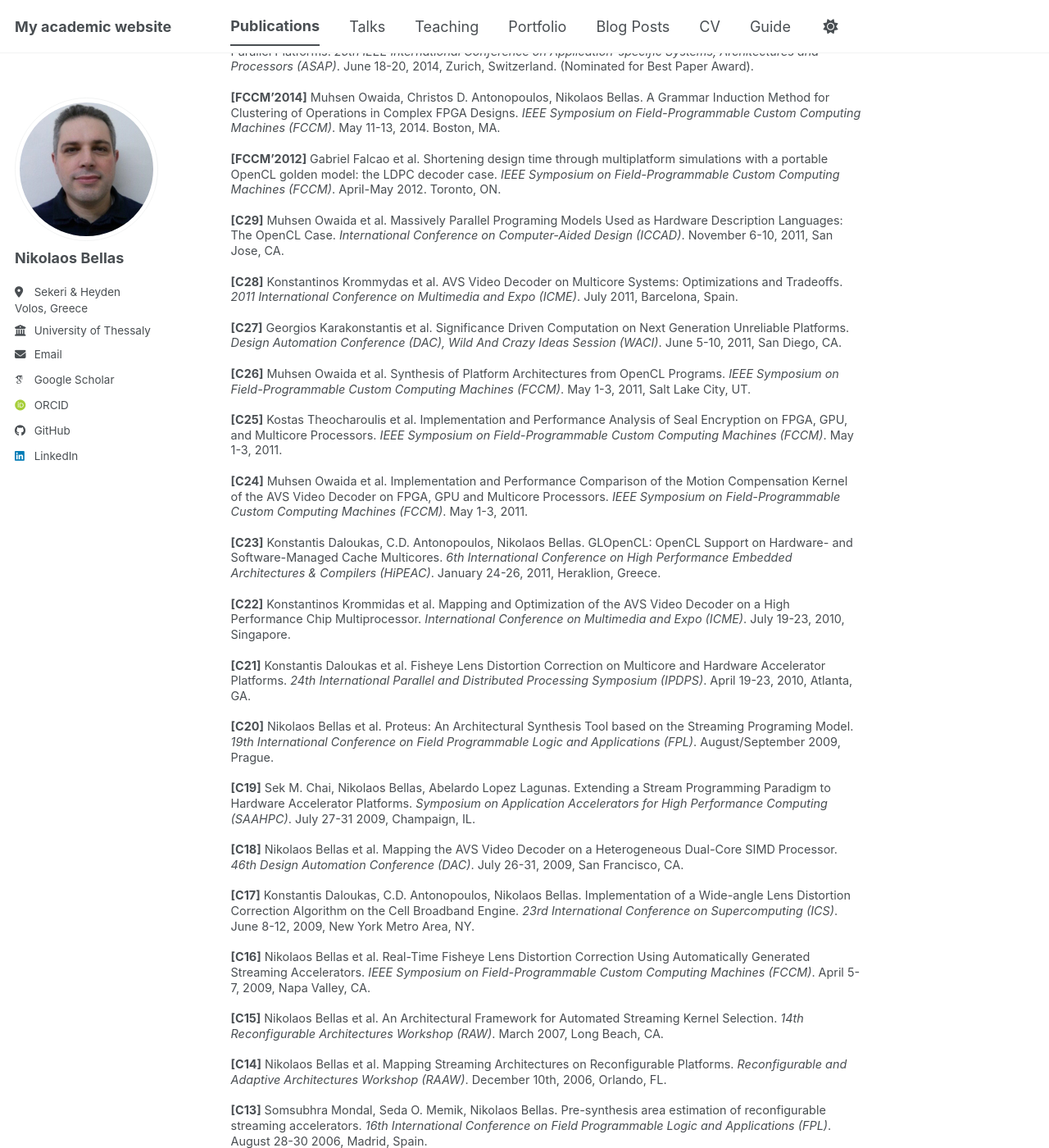
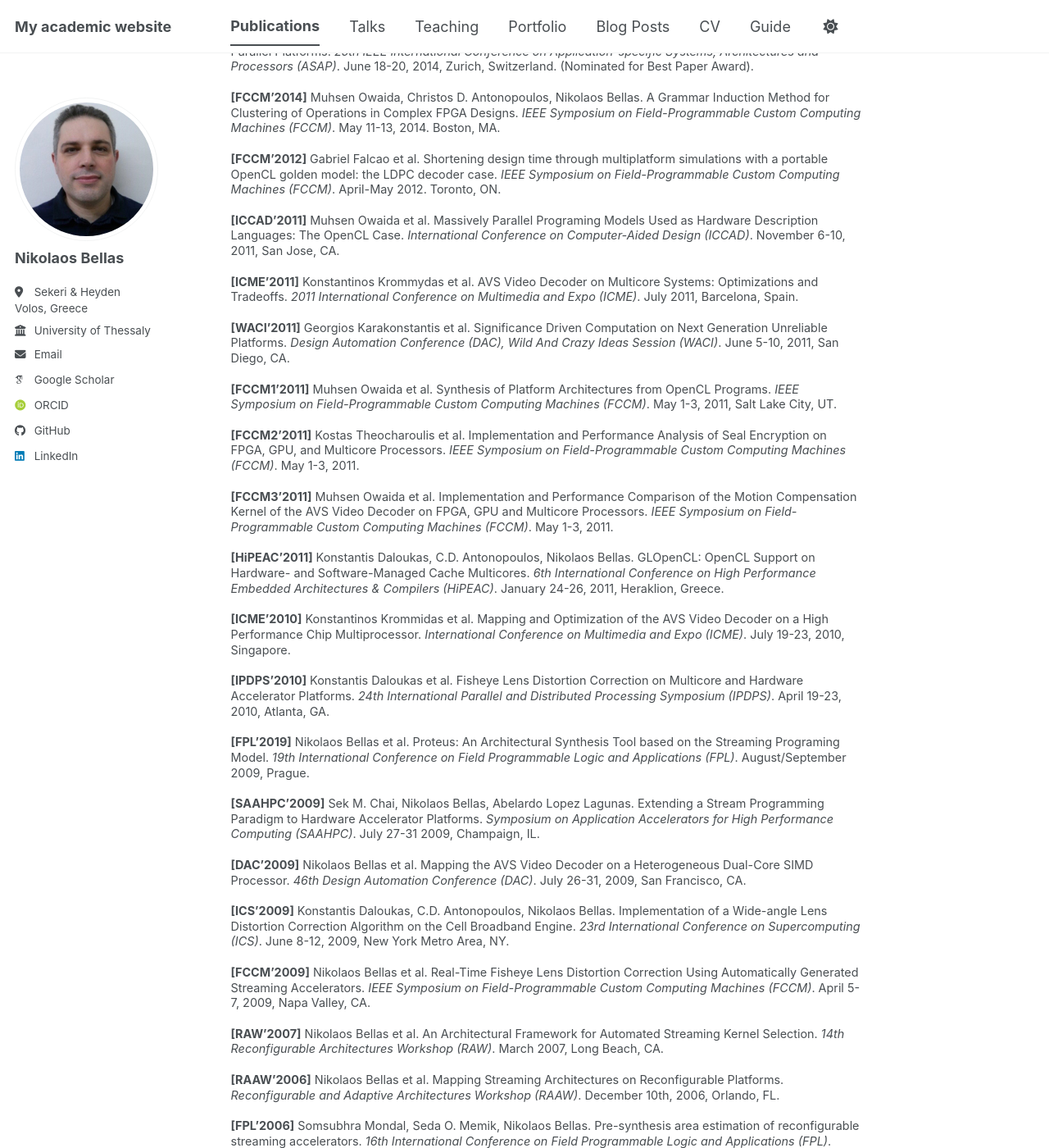
Before and after one commit to nbellas/nbellas.github.io, a Jekyll site: the page built from _publications/publications.md, in a window 1280 px wide and 1400 px high, scrolled down 3423 px. Shown: the whole window at 82% size. Built offline with Jekyll 4.4.1, drawn with Linux system fonts in a browser that asks for light colours; some web fonts are replaced; a script bundle is joined from its source files by our own code; library files that are not in the unit come from our copies; some of the changed text lies outside the part shown.

Commit message:
Update publications.md

```diff
--- a/_publications/publications.md
+++ b/_publications/publications.md
@@ -106,62 +106,62 @@ Dynamic Undervolting to Improve Energy Efficiency on Multicore x86 CPUs. *IEEE T
 
 **[FCCM'2012]** Gabriel Falcao et al. Shortening design time through multiplatform simulations with a portable OpenCL golden model: the LDPC decoder case. *IEEE Symposium on Field-Programmable Custom Computing Machines (FCCM)*. April-May 2012. Toronto, ON.
 
-**[C29]** Muhsen Owaida et al. Massively Parallel Programing Models Used as Hardware Description Languages: The OpenCL Case. *International Conference on Computer-Aided Design (ICCAD)*. November 6-10, 2011, San Jose, CA.
+**[ICCAD'2011]** Muhsen Owaida et al. Massively Parallel Programing Models Used as Hardware Description Languages: The OpenCL Case. *International Conference on Computer-Aided Design (ICCAD)*. November 6-10, 2011, San Jose, CA.
 
-**[C28]** Konstantinos Krommydas et al. AVS Video Decoder on Multicore Systems: Optimizations and Tradeoffs. *2011 International Conference on Multimedia and Expo (ICME)*. July 2011, Barcelona, Spain.
+**[ICME'2011]** Konstantinos Krommydas et al. AVS Video Decoder on Multicore Systems: Optimizations and Tradeoffs. *2011 International Conference on Multimedia and Expo (ICME)*. July 2011, Barcelona, Spain.
 
-**[C27]** Georgios Karakonstantis et al. Significance Driven Computation on Next Generation Unreliable Platforms. *Design Automation Conference (DAC), Wild And Crazy Ideas Session (WACI)*. June 5-10, 2011, San Diego, CA.
+**[WACI'2011]** Georgios Karakonstantis et al. Significance Driven Computation on Next Generation Unreliable Platforms. *Design Automation Conference (DAC), Wild And Crazy Ideas Session (WACI)*. June 5-10, 2011, San Diego, CA.
 
-**[C26]** Muhsen Owaida et al. Synthesis of Platform Architectures from OpenCL Programs. *IEEE Symposium on Field-Programmable Custom Computing Machines (FCCM)*. May 1-3, 2011, Salt Lake City, UT.
+**[FCCM1'2011]** Muhsen Owaida et al. Synthesis of Platform Architectures from OpenCL Programs. *IEEE Symposium on Field-Programmable Custom Computing Machines (FCCM)*. May 1-3, 2011, Salt Lake City, UT.
 
-**[C25]** Kostas Theocharoulis et al. Implementation and Performance Analysis of Seal Encryption on FPGA, GPU, and Multicore Processors. *IEEE Symposium on Field-Programmable Custom Computing Machines (FCCM)*. May 1-3, 2011.
+**[FCCM2'2011]** Kostas Theocharoulis et al. Implementation and Performance Analysis of Seal Encryption on FPGA, GPU, and Multicore Processors. *IEEE Symposium on Field-Programmable Custom Computing Machines (FCCM)*. May 1-3, 2011.
 
-**[C24]** Muhsen Owaida et al. Implementation and Performance Comparison of the Motion Compensation Kernel of the AVS Video Decoder on FPGA, GPU and Multicore Processors. *IEEE Symposium on Field-Programmable Custom Computing Machines (FCCM)*. May 1-3, 2011.
+**[FCCM3'2011]** Muhsen Owaida et al. Implementation and Performance Comparison of the Motion Compensation Kernel of the AVS Video Decoder on FPGA, GPU and Multicore Processors. *IEEE Symposium on Field-Programmable Custom Computing Machines (FCCM)*. May 1-3, 2011.
 
-**[C23]** Konstantis Daloukas, C.D. Antonopoulos, Nikolaos Bellas. GLOpenCL: OpenCL Support on Hardware- and Software-Managed Cache Multicores. *6th International Conference on High Performance Embedded Architectures & Compilers (HiPEAC)*. January 24-26, 2011, Heraklion, Greece.
+**[HiPEAC'2011]** Konstantis Daloukas, C.D. Antonopoulos, Nikolaos Bellas. GLOpenCL: OpenCL Support on Hardware- and Software-Managed Cache Multicores. *6th International Conference on High Performance Embedded Architectures & Compilers (HiPEAC)*. January 24-26, 2011, Heraklion, Greece.
 
-**[C22]** Konstantinos Krommidas et al. Mapping and Optimization of the AVS Video Decoder on a High Performance Chip Multiprocessor. *International Conference on Multimedia and Expo (ICME)*. July 19-23, 2010, Singapore.
+**[ICME'2010]** Konstantinos Krommidas et al. Mapping and Optimization of the AVS Video Decoder on a High Performance Chip Multiprocessor. *International Conference on Multimedia and Expo (ICME)*. July 19-23, 2010, Singapore.
 
-**[C21]** Konstantis Daloukas et al. Fisheye Lens Distortion Correction on Multicore and Hardware Accelerator Platforms. *24th International Parallel and Distributed Processing Symposium (IPDPS)*. April 19-23, 2010, Atlanta, GA.
+**[IPDPS'2010]** Konstantis Daloukas et al. Fisheye Lens Distortion Correction on Multicore and Hardware Accelerator Platforms. *24th International Parallel and Distributed Processing Symposium (IPDPS)*. April 19-23, 2010, Atlanta, GA.
 
-**[C20]** Nikolaos Bellas et al. Proteus: An Architectural Synthesis Tool based on the Streaming Programing Model. *19th International Conference on Field Programmable Logic and Applications (FPL)*. August/September 2009, Prague.
+**[FPL'2019]** Nikolaos Bellas et al. Proteus: An Architectural Synthesis Tool based on the Streaming Programing Model. *19th International Conference on Field Programmable Logic and Applications (FPL)*. August/September 2009, Prague.
 
-**[C19]** Sek M. Chai, Nikolaos Bellas, Abelardo Lopez Lagunas. Extending a Stream Programming Paradigm to Hardware Accelerator Platforms. *Symposium on Application Accelerators for High Performance Computing (SAAHPC)*. July 27-31 2009, Champaign, IL.
+**[SAAHPC'2009]** Sek M. Chai, Nikolaos Bellas, Abelardo Lopez Lagunas. Extending a Stream Programming Paradigm to Hardware Accelerator Platforms. *Symposium on Application Accelerators for High Performance Computing (SAAHPC)*. July 27-31 2009, Champaign, IL.
 
-**[C18]** Nikolaos Bellas et al. Mapping the AVS Video Decoder on a Heterogeneous Dual-Core SIMD Processor. *46th Design Automation Conference (DAC)*. July 26-31, 2009, San Francisco, CA.
+**[DAC'2009]** Nikolaos Bellas et al. Mapping the AVS Video Decoder on a Heterogeneous Dual-Core SIMD Processor. *46th Design Automation Conference (DAC)*. July 26-31, 2009, San Francisco, CA.
 
-**[C17]** Konstantis Daloukas, C.D. Antonopoulos, Nikolaos Bellas. Implementation of a Wide-angle Lens Distortion Correction Algorithm on the Cell Broadband Engine. *23rd International Conference on Supercomputing (ICS)*. June 8-12, 2009, New York Metro Area, NY.
+**[ICS'2009]** Konstantis Daloukas, C.D. Antonopoulos, Nikolaos Bellas. Implementation of a Wide-angle Lens Distortion Correction Algorithm on the Cell Broadband Engine. *23rd International Conference on Supercomputing (ICS)*. June 8-12, 2009, New York Metro Area, NY.
 
-**[C16]** Nikolaos Bellas et al. Real-Time Fisheye Lens Distortion Correction Using Automatically Generated Streaming Accelerators. *IEEE Symposium on Field-Programmable Custom Computing Machines (FCCM)*. April 5-7, 2009, Napa Valley, CA.
+**[FCCM'2009]** Nikolaos Bellas et al. Real-Time Fisheye Lens Distortion Correction Using Automatically Generated Streaming Accelerators. *IEEE Symposium on Field-Programmable Custom Computing Machines (FCCM)*. April 5-7, 2009, Napa Valley, CA.
 
-**[C15]** Nikolaos Bellas et al. An Architectural Framework for Automated Streaming Kernel Selection. *14th Reconfigurable Architectures Workshop (RAW)*. March 2007, Long Beach, CA.
+**[RAW'2007]** Nikolaos Bellas et al. An Architectural Framework for Automated Streaming Kernel Selection. *14th Reconfigurable Architectures Workshop (RAW)*. March 2007, Long Beach, CA.
 
-**[C14]** Nikolaos Bellas et al. Mapping Streaming Architectures on Reconfigurable Platforms. *Reconfigurable and Adaptive Architectures Workshop (RAAW)*. December 10th, 2006, Orlando, FL.
+**[RAAW'2006]** Nikolaos Bellas et al. Mapping Streaming Architectures on Reconfigurable Platforms. *Reconfigurable and Adaptive Architectures Workshop (RAAW)*. December 10th, 2006, Orlando, FL.
 
-**[C13]** Somsubhra Mondal, Seda O. Memik, Nikolaos Bellas. Pre-synthesis area estimation of reconfigurable streaming accelerators. *16th International Conference on Field Programmable Logic and Applications (FPL)*. August 28-30 2006, Madrid, Spain.
+**[FPL'2006]** Somsubhra Mondal, Seda O. Memik, Nikolaos Bellas. Pre-synthesis area estimation of reconfigurable streaming accelerators. *16th International Conference on Field Programmable Logic and Applications (FPL)*. August 28-30 2006, Madrid, Spain.
 
-**[C12]** Nikolaos Bellas, Arnold Yanof. An Image Processing Pipeline with Digital Compensation of Low Cost Optics for Mobile Telephony. *International Conference on Multimedia and Expo (ICME)*. July 9-12, 2006, Toronto, Canada.
+**[ICME'2006]** Nikolaos Bellas, Arnold Yanof. An Image Processing Pipeline with Digital Compensation of Low Cost Optics for Mobile Telephony. *International Conference on Multimedia and Expo (ICME)*. July 9-12, 2006, Toronto, Canada.
 
-**[C11]** Chai, Nikolaos Bellas et al. Reconfigurable Streaming Architectures for Embedded Smart Camera Applications. *2nd IEEE Workshop on Embedded Computer Vision*, in conjunction with CVPR. June 18, 2006, New York, NY.
+**[ECVW'2006]** Chai, Nikolaos Bellas et al. Reconfigurable Streaming Architectures for Embedded Smart Camera Applications. *2nd IEEE Workshop on Embedded Computer Vision*, in conjunction with CVPR. June 18, 2006, New York, NY.
 
-**[C10]** Nikolaos Bellas et al. FPGA implementation of a license plate recognition SoC using automatically generated streaming accelerators. *13th Reconfigurable Architectures Workshop (RAW)*. 25-26 April 2006, Rhodes, Greece.
+**[RAW'2006]** Nikolaos Bellas et al. FPGA implementation of a license plate recognition SoC using automatically generated streaming accelerators. *13th Reconfigurable Architectures Workshop (RAW)*. 25-26 April 2006, Rhodes, Greece.
 
-**[C9]** Nikolaos Bellas et al. Template-based generation of streaming accelerators from a high level representation. *International Symposium on Field-Programmable Custom Computing Machines (FCCM)*. April 24-26, 2006, Napa Valley, CA.
+**[FCCM1'2006]** Nikolaos Bellas et al. Template-based generation of streaming accelerators from a high level representation. *International Symposium on Field-Programmable Custom Computing Machines (FCCM)*. April 24-26, 2006, Napa Valley, CA.
 
-**[C8]** Somsubhra Mondal, Seda O. Memik, Nikolaos Bellas. Pre-synthesis Queue Size Estimation of Streaming Data Flow Graphs. *International Symposium on Field-Programmable Custom Computing Machines (FCCM)*. April 24-26, 2006, Napa Valley, CA.
+**[FCCM2'2006]** Somsubhra Mondal, Seda O. Memik, Nikolaos Bellas. Pre-synthesis Queue Size Estimation of Streaming Data Flow Graphs. *International Symposium on Field-Programmable Custom Computing Machines (FCCM)*. April 24-26, 2006, Napa Valley, CA.
 
-**[C7]** Sek Chai et al. Stream Memory Subsystem in Reconfigurable Platforms. *2nd Workshop on Architecture Research using FPGA Platforms (WARFP)*. February 12, 2006, Austin, TX.
+**[WARFP'2006]** Sek Chai et al. Stream Memory Subsystem in Reconfigurable Platforms. *2nd Workshop on Architecture Research using FPGA Platforms (WARFP)*. February 12, 2006, Austin, TX.
 
-**[C6]** Nikolaos Bellas, Malcolm Dwyer. A programmable, high performance Vector array unit used for Real-time Motion Estimation. *Proceedings of the International Conference on Multimedia and Expo (ICME)*. July 2003, Baltimore, MD.
+**[ICME'2003]** Nikolaos Bellas, Malcolm Dwyer. A programmable, high performance Vector array unit used for Real-time Motion Estimation. *Proceedings of the International Conference on Multimedia and Expo (ICME)*. July 2003, Baltimore, MD.
 
-**[C5]** Nikolaos Bellas et al. Energy and Performa Improvements in Microprocessor Design using a Loop Cache. *Proceedings of the International Symposium on Computer Design (ICCD)*. October 1999, Austin, TX.
+**[ICCD'1999]** Nikolaos Bellas et al. Energy and Performa Improvements in Microprocessor Design using a Loop Cache. *Proceedings of the International Symposium on Computer Design (ICCD)*. October 1999, Austin, TX.
 
-**[C4]** Nikolaos Bellas et al. Using dynamic cache management techniques to reduce energy in a high-performance microprocessor. *International Symposium of Low Power Electronics and Design (ISLPED)*. August 1999, San Diego, CA.
+**[ISLPED'1999]** Nikolaos Bellas et al. Using dynamic cache management techniques to reduce energy in a high-performance microprocessor. *International Symposium of Low Power Electronics and Design (ISLPED)*. August 1999, San Diego, CA.
 
-**[C3]** Nikolaos Bellas et al. A detailed, transistor-level energy model for SRAM-based caches. *International Symposium of Circuits and Systems (ISCAS)*. June 1999, Orlando, FL.
+**[ISCAS'1999]** Nikolaos Bellas et al. A detailed, transistor-level energy model for SRAM-based caches. *International Symposium of Circuits and Systems (ISCAS)*. June 1999, Orlando, FL.
 
-**[C2]** Nikolaos Bellas et al. Architectural and Compiler Support for Energy Reduction in the Memory Hierarchy of High Performance Microprocessors. *Proceedings of the International Symposium of Low Power Electronics and Design (ISLPED)*. August 1998, Monterey, CA.
+**[ISLPED'1999]** Nikolaos Bellas et al. Architectural and Compiler Support for Energy Reduction in the Memory Hierarchy of High Performance Microprocessors. *Proceedings of the International Symposium of Low Power Electronics and Design (ISLPED)*. August 1998, Monterey, CA.
 
-**[C1]** Nikolaos Bellas et al. A new scheme for I-Cache energy reduction in High Performance Processors. *Power-Driven Microarchitecture Workshop, International Symposium On Computer Architecture (ISCA)*. June 1998, Barcelona, Spain.
+**[PDMW'1998]** Nikolaos Bellas et al. A new scheme for I-Cache energy reduction in High Performance Processors. *Power-Driven Microarchitecture Workshop, International Symposium On Computer Architecture (ISCA)*. June 1998, Barcelona, Spain.
 
 </div>
```
